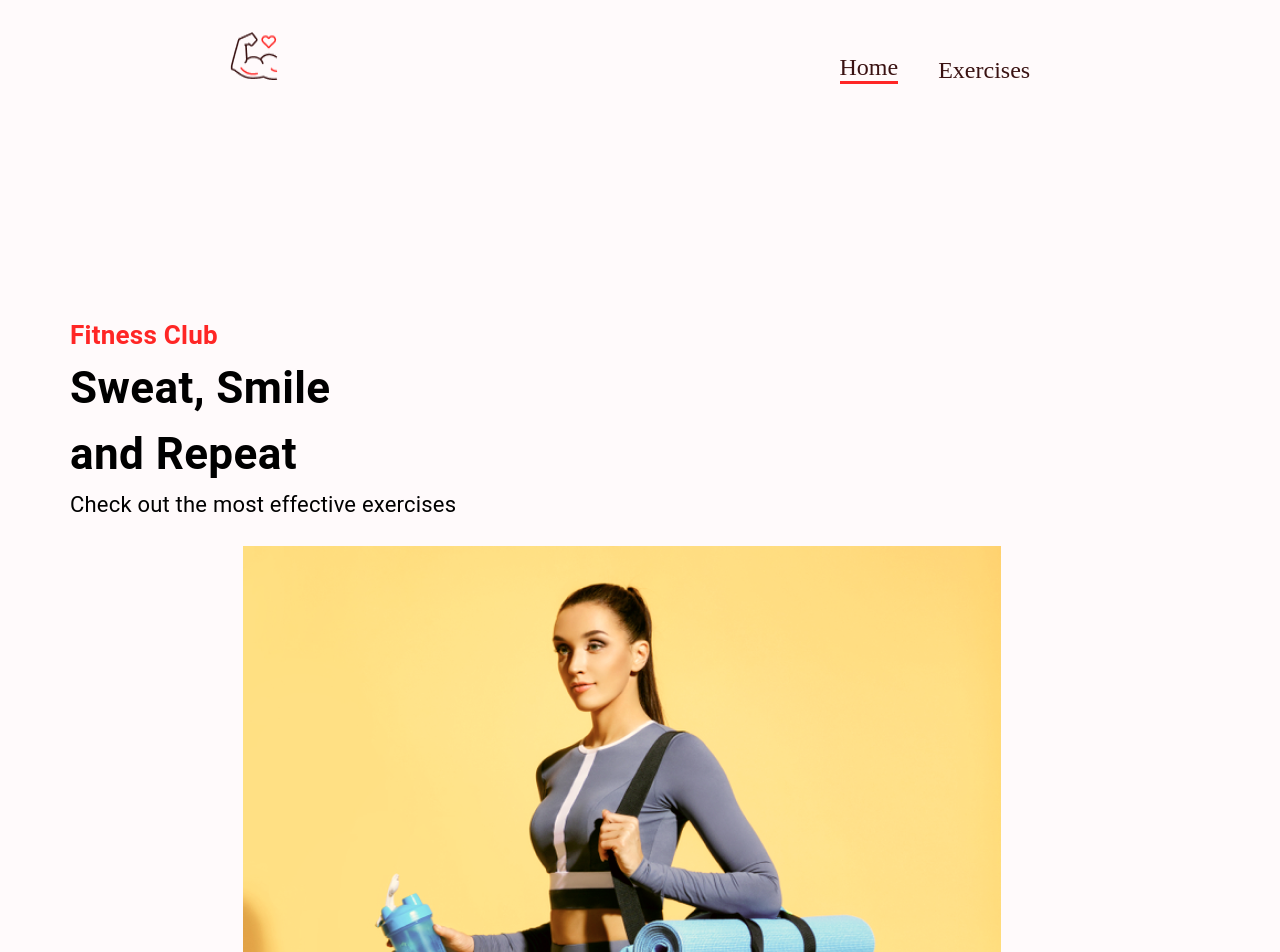
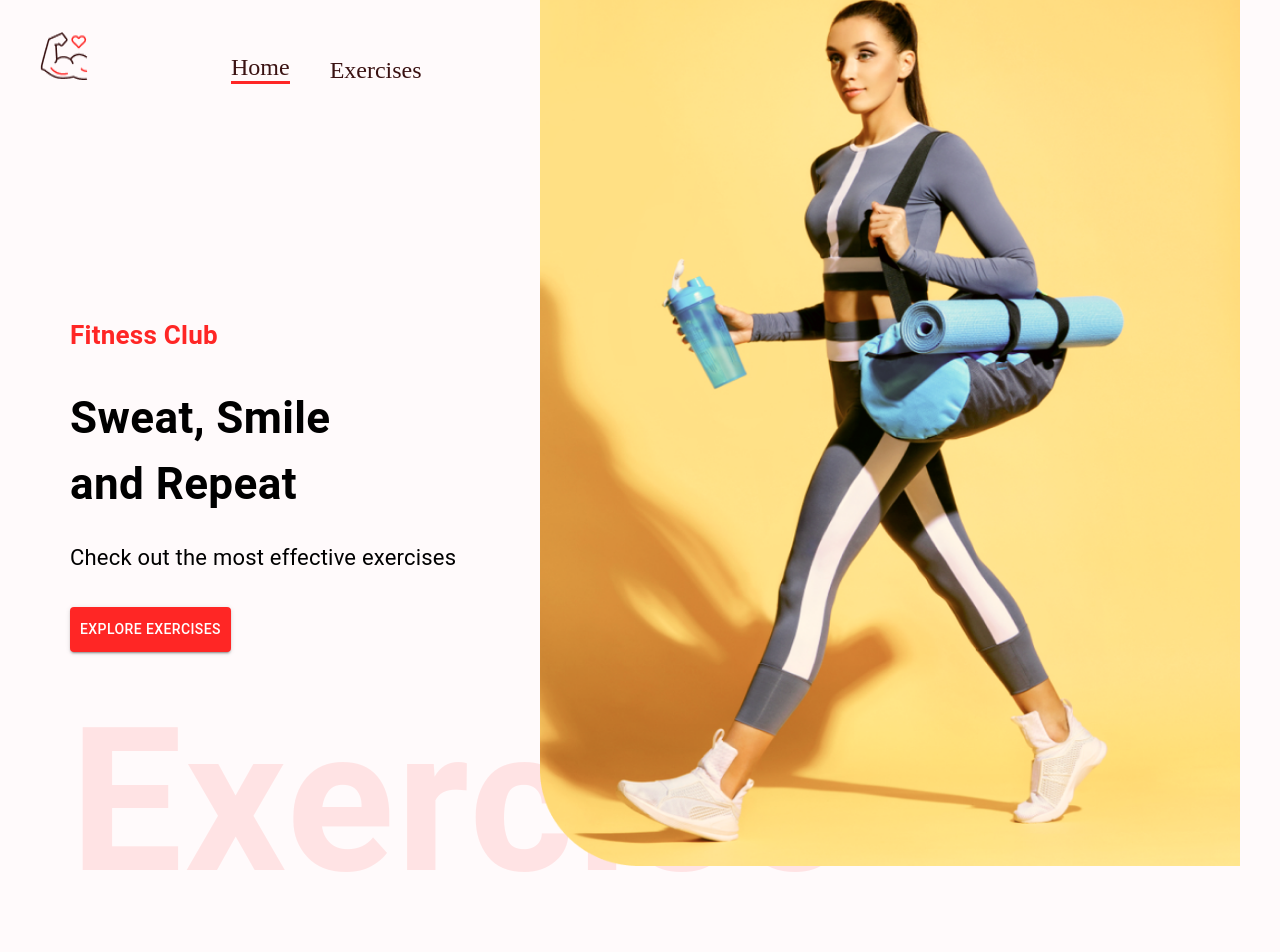
Before and after one commit to paderx01/GymProject, a React (Create React App) app: page / in a window 1280 px wide. Shown: the top 952 px of the page. Built offline with nearby package versions, Linux system fonts and the light colour scheme.

Commit message:
updated hero banner

```diff
--- a/src/components/HeroBanner.js
+++ b/src/components/HeroBanner.js
@@ -12,17 +12,35 @@ const HeroBanner = () => {
             Fitness Club
         </Typography>
         <Typography fontWeight ={700}
-        sx = {{ fontSize: { lg: '44px', xs: '40px'}}}>
+        sx = {{ fontSize: { lg: '44px', xs: '40px'}}}
+        mb="23px"
+        mt="30px">
             Sweat, Smile <br/> and Repeat
         </Typography >
-         <Typography fontSize = "22px" lineHeight = "35px" mb={3}>
+         <Typography fontSize = "22px" lineHeight = "35px" mb={4}>
             Check out the most effective exercises
         </Typography>
-        <Button variant = "contained" color = "error" href="#exercises">
+        <Button variant = "contained" color = "error" href="#exercises"
+         sx ={{background: '#ff2625' ,
+            padding: ' 10px'
+         }}
+        >
             Explore Exercises
         </Button>
+        <Typography
+            fontWeight = {600}
+            color="#ff2625"
+            sx={{
+                opacity: 0.1,
+                display: {lg: 'block', xs: 'none'}
+            }}
+            fontSize = "200px"
+            >
+            Exercise
+        </Typography>
         <img src ={HeroBannerImage} alt="banner"
-    />
+        className='hero-banner-img'
+        />
     </Box>
   )
 }
--- a/src/components/Navbar.js
+++ b/src/components/Navbar.js
@@ -5,10 +5,9 @@ import Logo from '../assets/images/Logo.png'
 
 const Navbar = () => {
   return (
-   <Stack direction="row"
-   justifyContent="space-around" sx={{gap: {sm: '122px', xs: '40px'}, mt:{ sm: '32px', xs: '20px'}}}>
-    <Link to ="/">
-    <img src={Logo} alt ="logo" style={{width: '48px', height: '48px', margin: '0 20px', justifyContent: 'none'}} px="20px"/>
+  <Stack direction="row" justifyContent="space-around" sx={{ gap: { sm: '123px', xs: '40px' }, mt: { sm: '32px', xs: '20px' }, justifyContent: 'none' }} px="20px">
+    <Link to="/">
+      <img src={Logo} alt="logo" style={{ width: '48px', height: '48px', margin: '0px 20px' }} />
     </Link>
     <Stack
     direction ="row"
```
